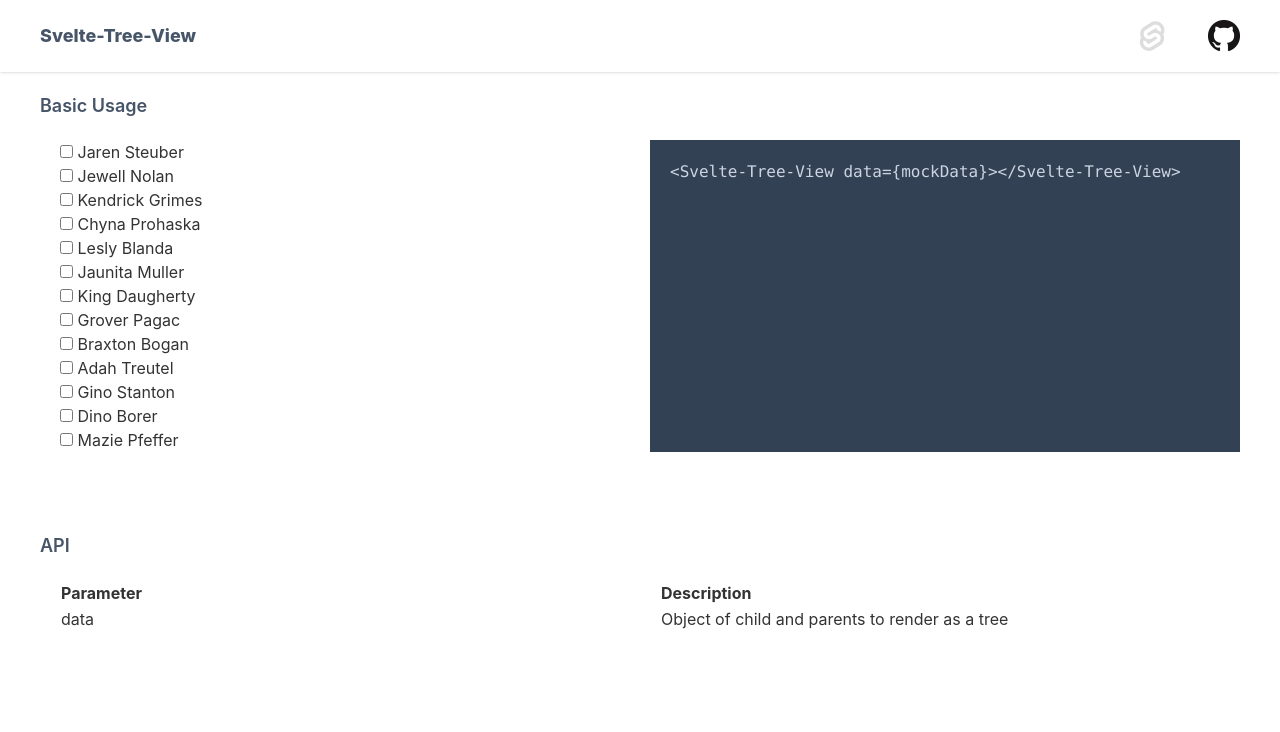
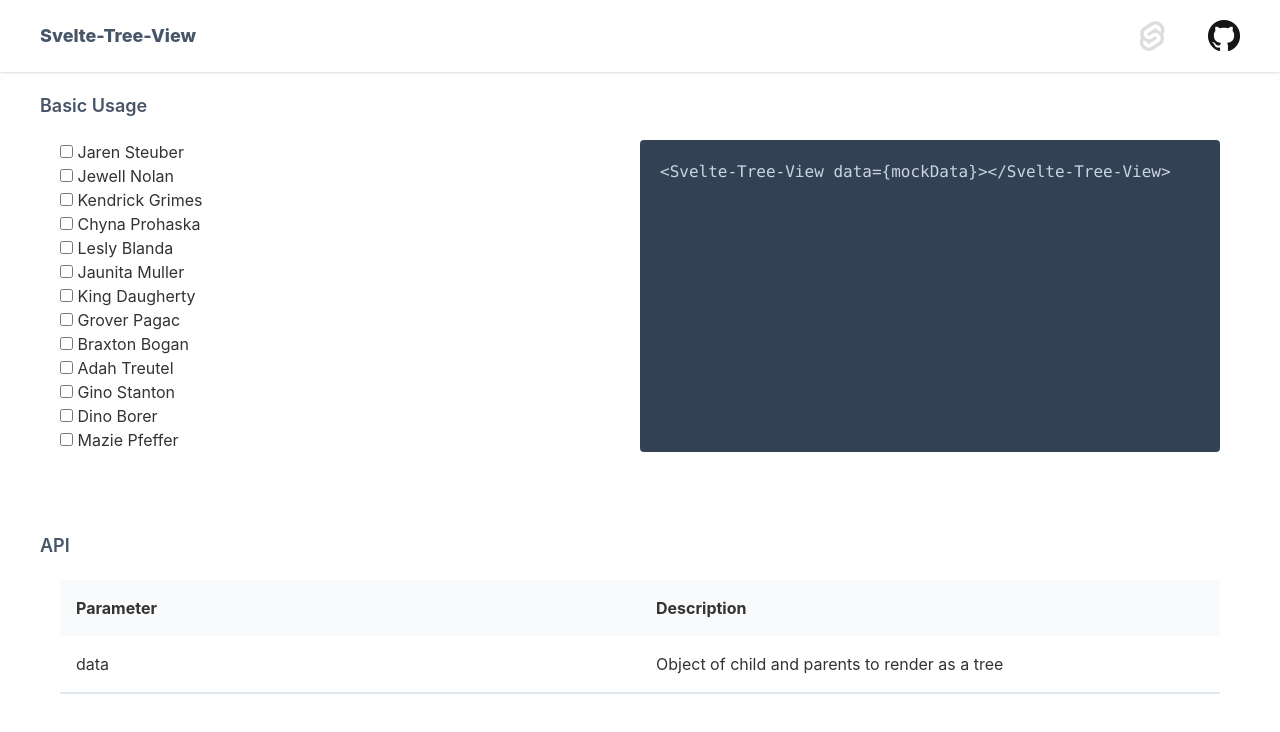
Before and after one commit to KevvKo/svelte-tree-view, a Svelte app: page / in a window 1280 px wide. Shown: the top 732 px of the page. Built offline with nearby package versions, Linux system fonts and the light colour scheme.

Commit message:
improve table layout

```diff
--- a/src/App.svelte
+++ b/src/App.svelte
@@ -14,29 +14,29 @@
 </nav>
 <main class="mt-5 mx-5 px-5">
     <h2 class="text-lg font-semibold text-slate-600 mb-5">Basic Usage</h2>
-    <section class="flex ml-5 mb-20">
+    <section class="flex mx-5 mb-20">
         <div class="w-1/2">
             <SvelteTree data={mockData}></SvelteTree>
         </div>
         <div class="w-1/2">
-            <code class="bg-slate-700 text-slate-300 w-full h-full block p-5">
+            <code class="bg-slate-700 text-slate-300 w-full h-full block p-5 rounded">
                 &lt;Svelte-Tree-View data=&#123;mockData&#125;&gt;&lt;/Svelte-Tree-View&gt;
             </code>
         </div>
     </section>
     <h2 class="text-lg font-semibold text-slate-600 mb-5">API</h2>
-    <section>
-        <table class="w-full ml-5">
-            <thead>
+    <section class="mx-5">
+        <table class="w-full table-auto">
+            <thead class="bg-gray-50">
                 <tr>
-                    <th class="w-1/2 text-left">Parameter</th>
-                    <th class="w-1/2 text-left">Description</th>
+                    <th class="p-4 w-1/2 text-left">Parameter</th>
+                    <th class="p-4 w-1/2 text-left">Description</th>
                 </tr>
             </thead>
-            <tbody class="divide-y divide-solid">
-                <tr>
-                    <td>data</td>
-                    <td>Object of child and parents to render as a tree</td>
+            <tbody>
+                <tr class="border-b-2 border-slate-200 hover:bg-gray-100 duration-200 transition-all">
+                    <td class="p-4">data</td>
+                    <td class="p-4">Object of child and parents to render as a tree</td>
                 </tr>
             </tbody>
         </table>
```
